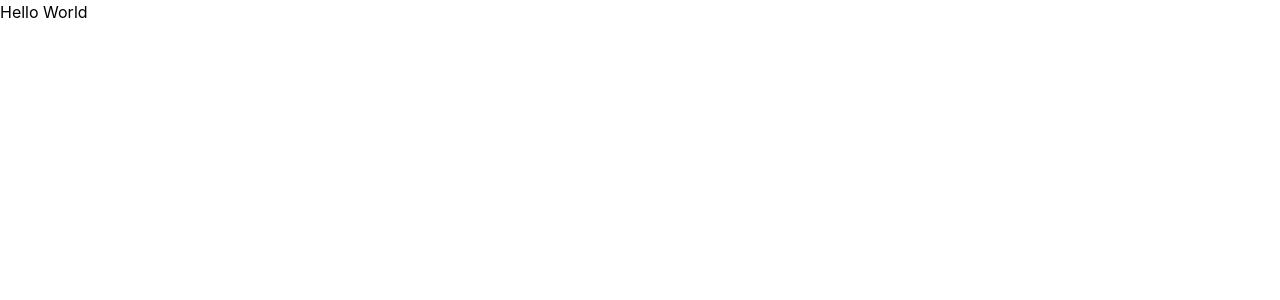
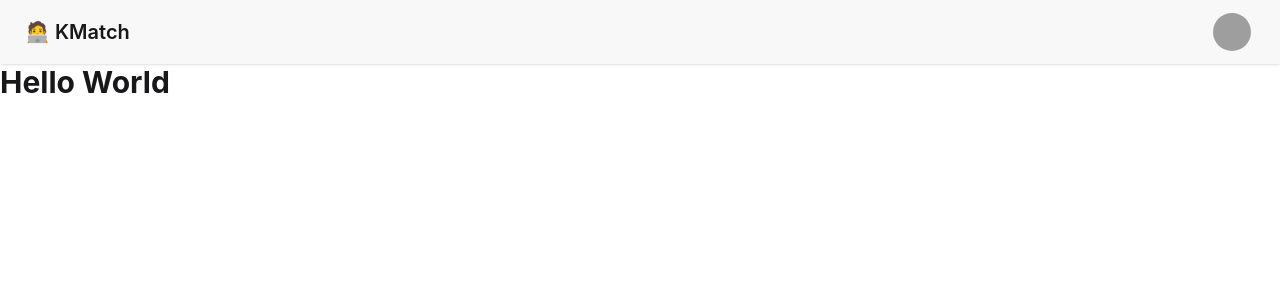
Before and after one commit to Shankhadeep25/Kreact, a React (Vite) app in the folder Kreact/: page / in a window 1280 px wide. Shown: the top 300 px of the page. Built offline with nearby package versions, Linux system fonts and the light colour scheme; grey boxes are pictures that could not be loaded.

Commit message:
navbar added

```diff
--- a/Kreact/package.json
+++ b/Kreact/package.json
@@ -20,6 +20,7 @@
     "@types/react": "^19.2.7",
     "@types/react-dom": "^19.2.3",
     "@vitejs/plugin-react": "^5.1.1",
+    "daisyui": "^5.5.18",
     "eslint": "^9.39.1",
     "eslint-plugin-react-hooks": "^7.0.1",
     "eslint-plugin-react-refresh": "^0.4.24",
--- a/Kreact/src/App.jsx
+++ b/Kreact/src/App.jsx
@@ -1,14 +1,16 @@
 import { useState } from 'react'
-import reactLogo from './assets/react.svg'
-import viteLogo from '/vite.svg'
 import './App.css'
+import NavBar from './NavBar';
 
 function App() {
   const [count, setCount] = useState(0)
 
   return (
-    <>Hello World</>
-  )
+    <>
+      <NavBar/>
+      <h1 className="text-3xl font-bold">Hello World</h1>
+    </>
+  );
 }
 
 export default App
--- /dev/null
+++ b/Kreact/src/NavBar.jsx
@@ -0,0 +1,44 @@
+const NavBar = () => {
+  return (
+    <div className="navbar bg-base-200 shadow-sm">
+      <div className="flex-1">
+        <a className="btn btn-ghost text-xl">🧑‍💻 KMatch</a>
+      </div>
+      <div className="flex gap-2">
+        <div className="dropdown dropdown-end mx-5">
+          <div
+            tabIndex={0}
+            role="button"
+            className="btn btn-ghost btn-circle avatar"
+          >
+            <div className="w-10 rounded-full">
+              <img
+                alt="Tailwind CSS Navbar component"
+                src="https://img.daisyui.com/images/stock/photo-1534528741775-53994a69daeb.webp"
+              />
+            </div>
+          </div>
+          <ul
+            tabIndex="-1"
+            className="menu menu-sm dropdown-content bg-base-100 rounded-box z-1 mt-3 w-52 p-2 shadow"
+          >
+            <li>
+              <a className="justify-between">
+                Profile
+                <span className="badge">New</span>
+              </a>
+            </li>
+            <li>
+              <a>Settings</a>
+            </li>
+            <li>
+              <a>Logout</a>
+            </li>
+          </ul>
+        </div>
+      </div>
+    </div>
+  );
+}
+
+export default NavBar
--- a/Kreact/src/index.css
+++ b/Kreact/src/index.css
@@ -1 +1,2 @@
 @import "tailwindcss";
+@plugin "daisyui";
```
Also changed, not shown: 1 other file (tests, documents, lock files or other folders).
